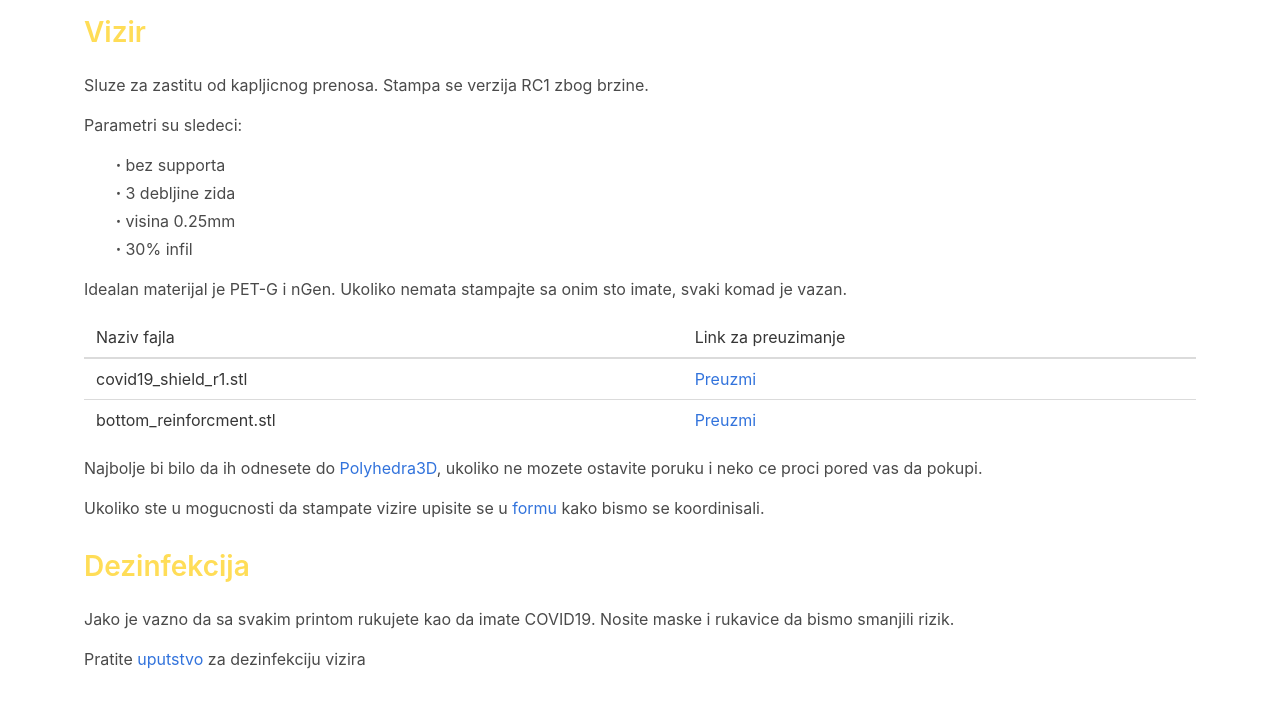
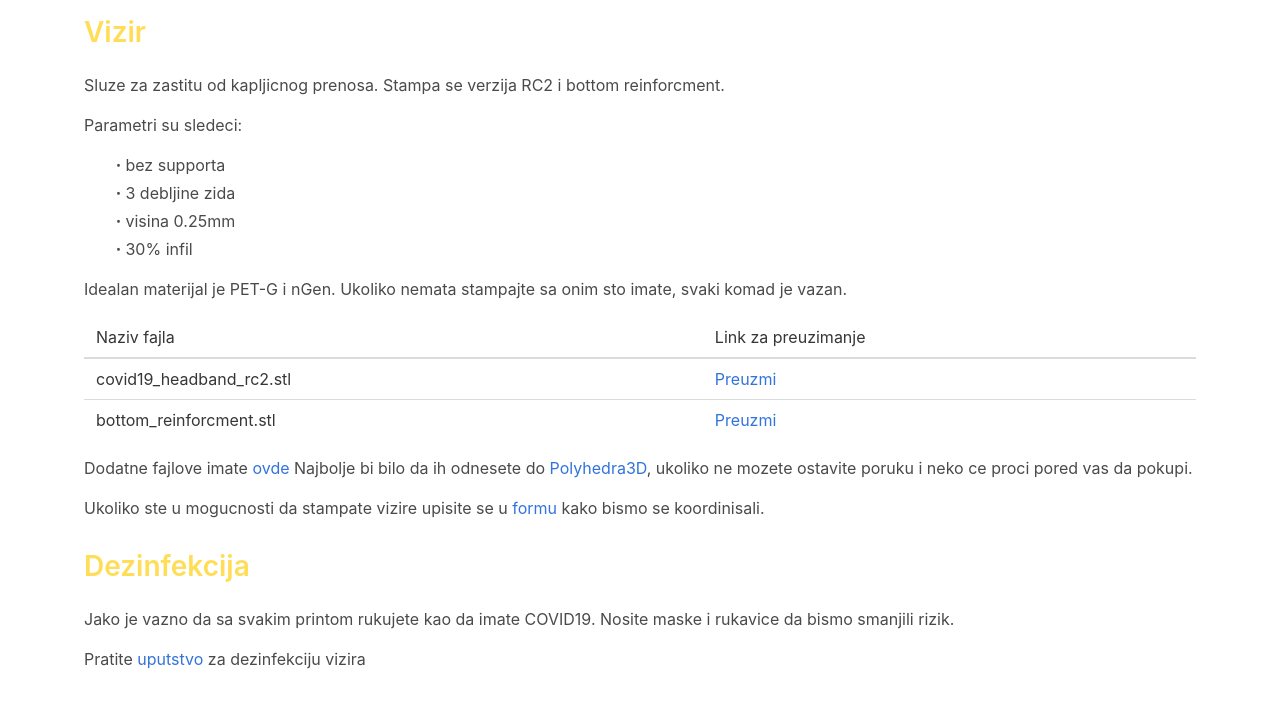
Before and after one commit to stevavoliajvar/vizionari.rs, a plain HTML site: page _site/uputstva.html in a window 1280 px wide. Shown: the part 55-762 px from the top of the page. Drawn offline with Linux system fonts and the light colour scheme.

Commit message:
rc1->rc2

```diff
--- a/_site/uputstva.html
+++ b/_site/uputstva.html
@@ -63,7 +63,7 @@
                 <h2 class="title has-text-warning">Vizir</h2>
 
                 <p>Sluze za zastitu od kapljicnog prenosa.
-                Stampa se verzija RC1 zbog brzine.</p>
+                Stampa se verzija RC2 i bottom reinforcment.</p>
                 <p>Parametri su sledeci:
                         <ul class="instruction-list">
                                 <li class="instruction-list-item">bez supporta</li>
@@ -73,7 +73,6 @@
                         </ul>
                 </p>
                 <p>Idealan materijal je PET-G i nGen. Ukoliko nemata stampajte sa onim sto imate, svaki komad je vazan.</p>
-
                 <table class="table">
                     <thead>
                         <td>Naziv fajla</td>
@@ -82,10 +81,10 @@
                     <tbody>
                             <tr>
                                     <td>
-                                        covid19_shield_r1.stl
+                                        covid19_headband_rc2.stl
                                     </td>
                                     <td>
-                                        <a href="assets/data/stl/covid19_shield_r1.stl">Preuzmi</a>
+                                        <a href="assets/data/stl/covid19_headband_rc2.stl">Preuzmi</a>
                                     </td>
                             </tr>
                             <tr>
@@ -98,7 +97,8 @@
                             </tr>
                     </tbody>
                 </table>
-                <p>Najbolje bi bilo da ih odnesete do <a href="https://www.facebook.com/Polyhedra3D/">Polyhedra3D</a>, ukoliko ne mozete ostavite poruku i neko ce proci pored vas da pokupi.</p>
+                <p>Dodatne fajlove imate <a href=""https://www.prusaprinters.org/prints/25857-prusa-protective-face-shield-rc2>ovde</a>
+                Najbolje bi bilo da ih odnesete do <a href="https://www.facebook.com/Polyhedra3D/">Polyhedra3D</a>, ukoliko ne mozete ostavite poruku i neko ce proci pored vas da pokupi.</p>
 
                 <p>Ukoliko ste u mogucnosti da stampate vizire upisite se u
                 <a href="https://docs.google.com/spreadsheets/d/1VxwINp7NF38Wc5L-pB2BIxQWevgY9JeXTX2PM7GfEyI/edit?fbclid=IwAR0MDzvZLLlS3TORFw27gZIP20bPJDRNLHHr9Y27kbsb7RPKj7i-E98v_iY">formu</a> kako bismo se koordinisali.</p>
```
Also changed, not shown: uputstva.html (+5 -5 lines).
